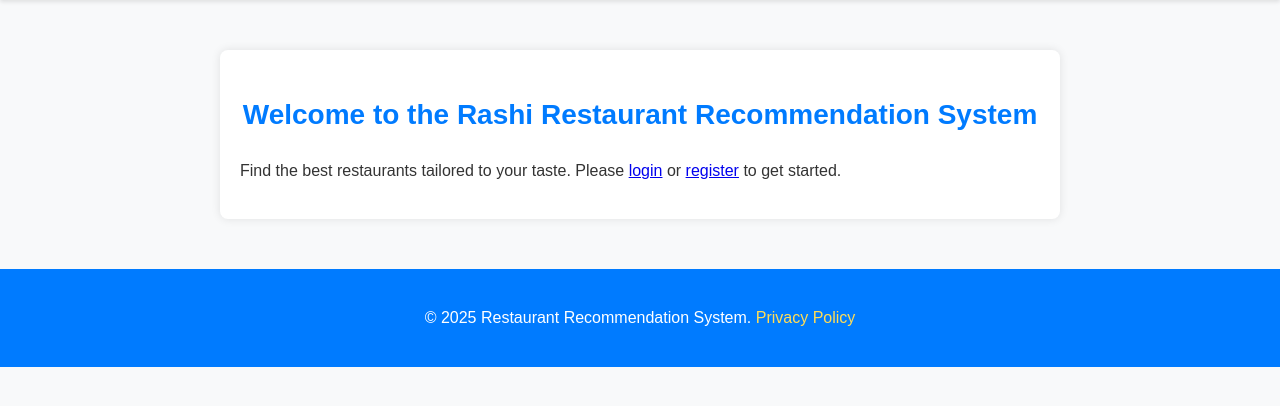
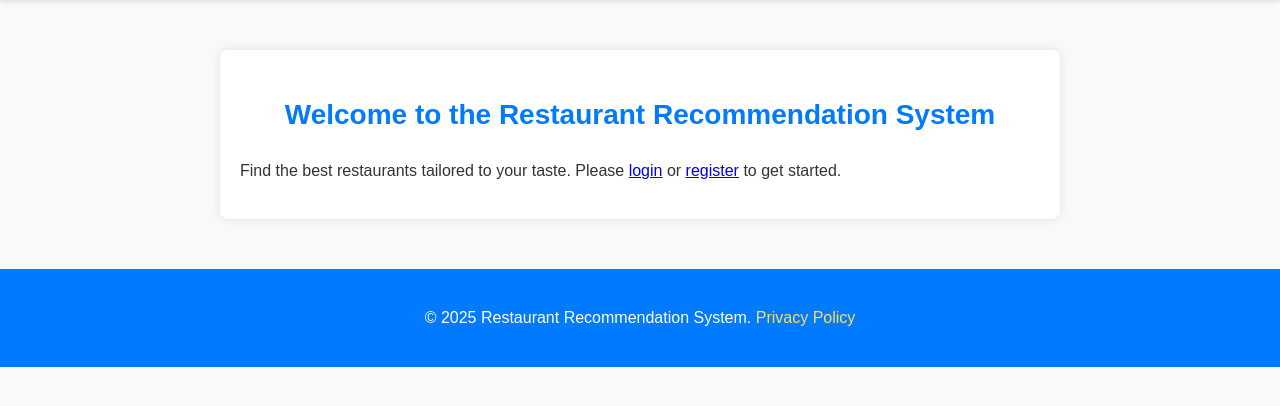
Before and after one commit to manish-g0u74m/Restaurent-Recommendation-System, a Flask app: page / in a window 1280 px wide. Shown: the part 46-452 px from the top of the page. Run offline with Flask 3, Linux system fonts and the light colour scheme.

Commit message:
index.html

```diff
--- a/app/templates/index.html
+++ b/app/templates/index.html
@@ -1,5 +1,5 @@
 {% extends "base.html" %}
 {% block content %}
-    <h2>Welcome to the Rashi Restaurant Recommendation System</h2>
+    <h2>Welcome to the Restaurant Recommendation System</h2>
     <p>Find the best restaurants tailored to your taste. Please <a href="{{ url_for('main.login') }}">login</a> or <a href="{{ url_for('main.register') }}">register</a> to get started.</p>
 {% endblock %}
```
